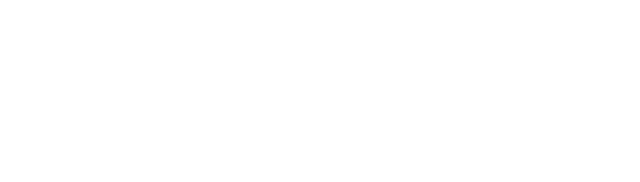
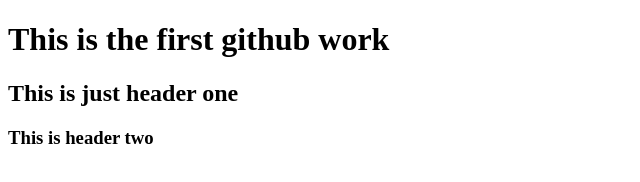
Before and after one commit to omitsen/PGDIT_Prac, a plain HTML site: page index.html in a window 1280 px wide. Shown: the whole page, without its empty margins (0-640 px from the left). Drawn offline with Linux system fonts and the light colour scheme.

Commit message:
Added the header

```diff
--- a/index.html
+++ b/index.html
@@ -6,6 +6,8 @@
     <title>My Git</title>
 </head>
 <body>
-
+    <h1>This is the first github work</h1>
+    <h2>This is just header one</h2>
+    <h3>This is header two</h3>
 </body>
 </html>
```
